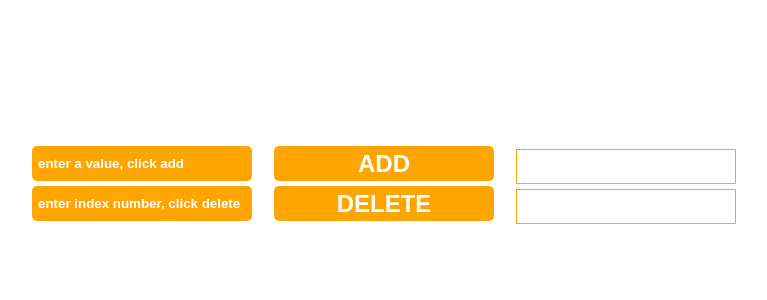
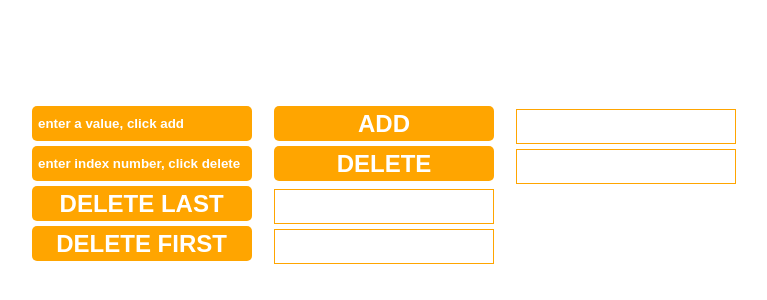
Before and after one commit to sertosun/delete_operator-array-, a plain HTML site: page index.html in a window 1280 px wide. Shown: the part 214-514 px from the top of the page, without its empty margins (256-1023 px from the left). Drawn offline with Linux system fonts and the light colour scheme.

Commit message:
Update index.html

```diff
--- a/index.html
+++ b/index.html
@@ -22,6 +22,16 @@
             <button class=" delete" onclick="myDelete()">DELETE</button>
             <p id="deleteResult"></p>
         </div>
+
+        <div class="input_cont">
+            <button class=" delete" onclick="myDeleteLast()">DELETE LAST</button>
+            <p id="deleteResultLast"></p>
+        </div>
+
+        <div class="input_cont">
+            <button class=" delete" onclick="myDeleteFirst()">DELETE FIRST</button>
+            <p id="deleteResultFirst"></p>
+        </div>
     </div>
 
     <script src="script.js"></script>
```
